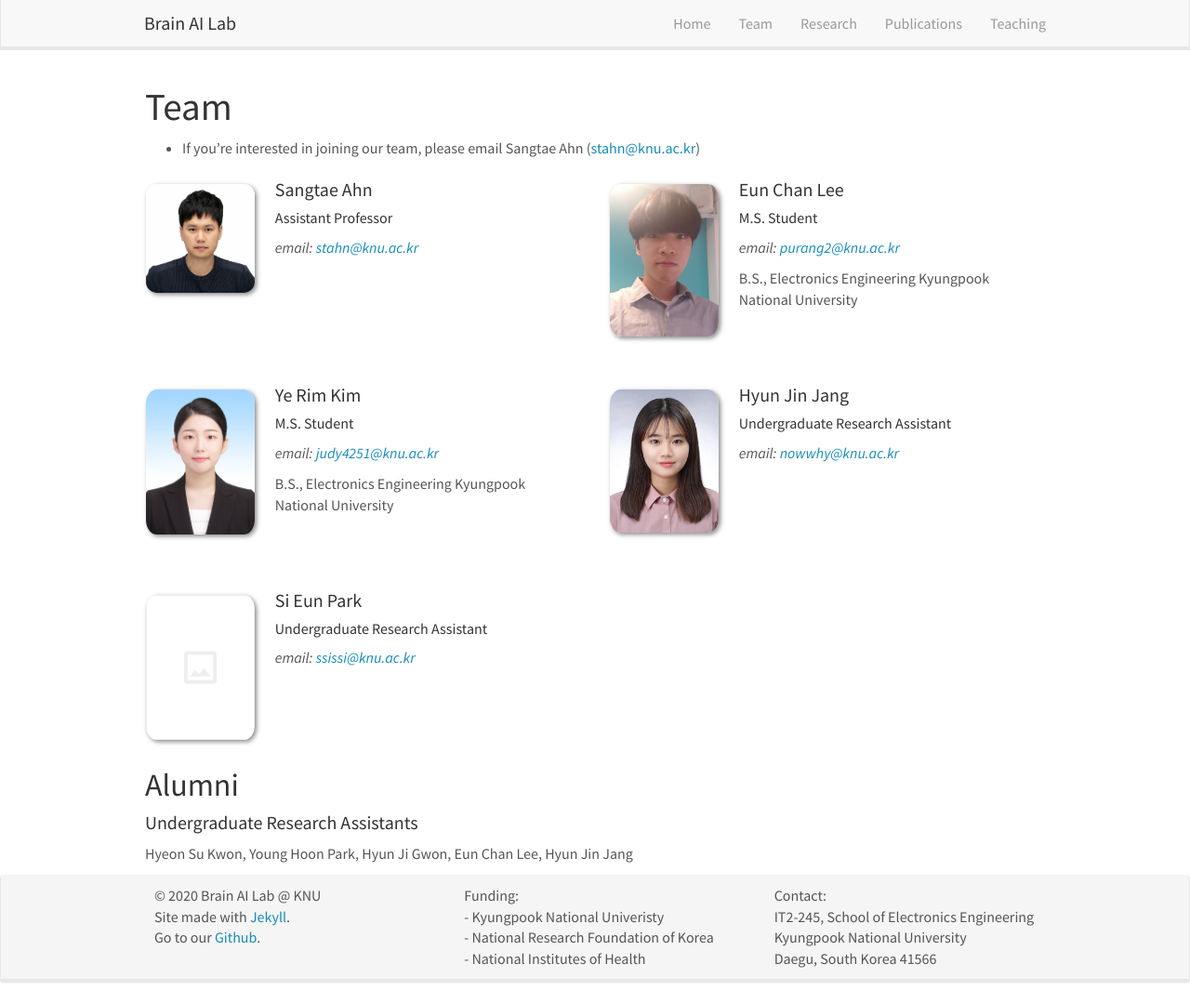
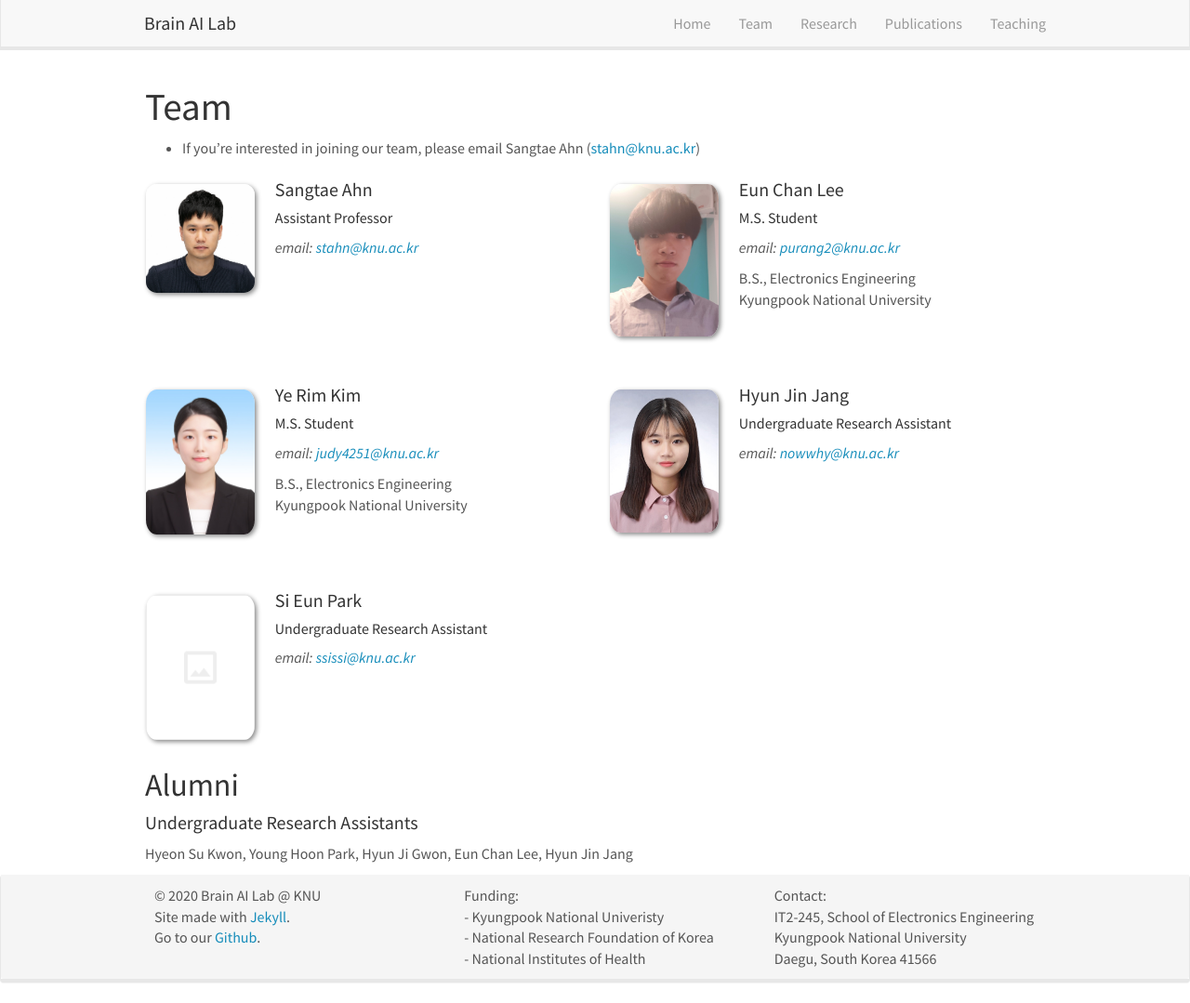
Before and after one commit to KNU-BrainAI/knu-brainai.github.io, a Jekyll site: the page built from _pages/team.md, in a window 1280 px wide and 1079 px high. Shown: the whole window at 93% size. Built offline with Jekyll 4.4.1, drawn with Linux system fonts in a browser that asks for light colours; nearby versions of some CDN libraries.

Commit message:
Update team.md

```diff
--- a/_pages/team.md
+++ b/_pages/team.md
@@ -31,13 +31,13 @@ permalink: /team/
   {% endif %}
 
   {% if member.number_educ == 2 %}
-  {{ member.education1 }}
+  {{ member.education1 }}<br>
   {{ member.education2 }}
   {% endif %}
 
   {% if member.number_educ == 3 %}
-  {{ member.education1 }}
-  {{ member.education2 }}
+  {{ member.education1 }}<br>
+  {{ member.education2 }}<br>
   {{ member.education3 }}
   {% endif %}
 
```
